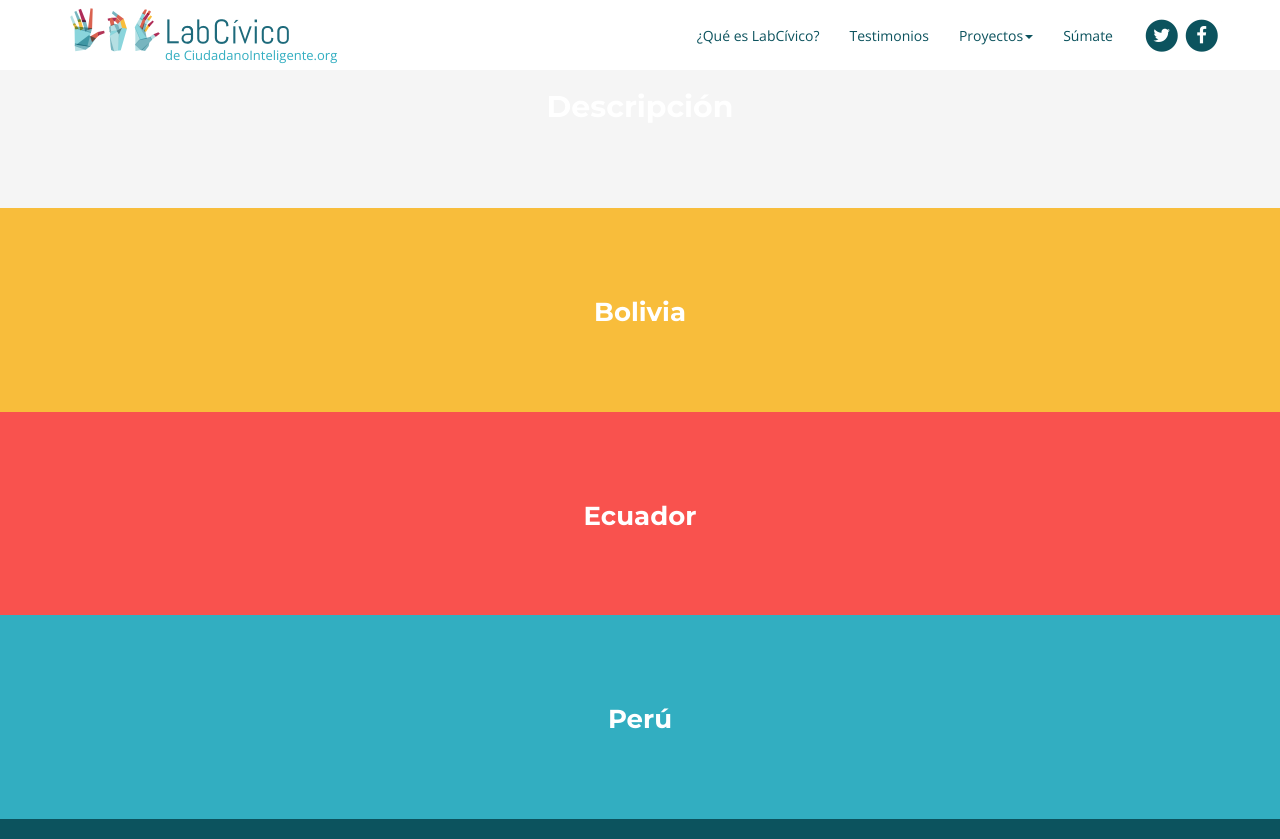
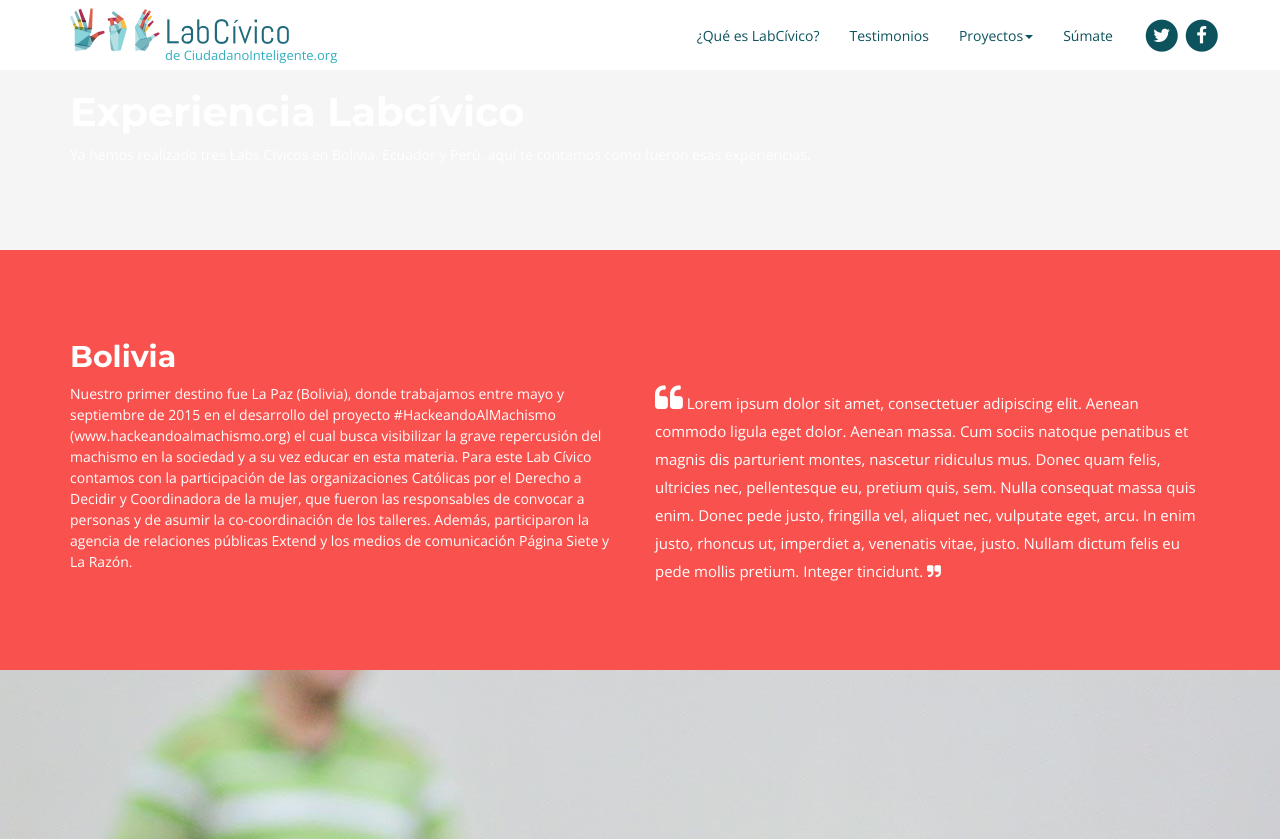
Before and after one commit to ciudadanointeligente/br.labcivico.org.github.io, a Jekyll site: the page built from testimonios.html, in a window 1280 px wide and 1400 px high. Shown: the top 839 px of the window. Built offline with Jekyll 4.4.1, drawn with Linux system fonts in a browser that asks for light colours; nearby versions of some CDN libraries; some of the changed text lies outside the part shown; grey boxes are pictures that could not be loaded.

Commit message:
Add content to experiencias

```diff
--- a/_sass/_base.scss
+++ b/_sass/_base.scss
@@ -178,18 +178,24 @@
 
 .container{
     background-color: transparent;
- }
+}
+
+.container-photo{
+    height: 400px;
+    overflow: hidden;
+    padding: 0;
+}
 
  .container-white{
     background-color:white;
- }
+}
 
  .container-grey{
     background-color:$grey-light;
     h3{
       color: $grey;
     }
- }
+}
 
  .container-yellow{
     background-color:$yellow;
@@ -213,11 +219,11 @@
       background-position-y:0px;
       min-height: 450px;
     }
- }
+}
 
  .container-magenta{
     background-color:$orange;
- }
+}
 
 /*HEADINGS*/
 h1{
--- a/que-es-labcivico.html
+++ b/que-es-labcivico.html
@@ -5,7 +5,7 @@
 	<div class="container">
 		<div class="row">
 			<div class="col-md-8">
-				<h2>¿Qué es LabCívico?</h2>
+				<h1>¿Qué es LabCívico?</h1>
 				<p>Lab Cívico es un proyecto de Fundación Ciudadano Inteligente en el que a través de talleres presenciales y a distancia podrás aprender metodologías para alcanzar un impacto social.</p>
 				<p>En estas instancias aprenderás a definir objetivos de incidencia, trabajar en redes de colaboración interdisciplinaria, utilizar las herramientas tecnológicas como un motor para el cambio y además aprenderás a crear estrategias comunicacionales para dar a conocer tus proyectos.</p>
 				<p>Hasta el momento se han desarrollado tres versiones de Lab Cívico en Bolivia, Perú y Ecuador.</p>
--- a/testimonios.html
+++ b/testimonios.html
@@ -3,24 +3,76 @@
 ---
 <section class="container-grey" id="about">
 	<div class="container">
-		<h2 class="text-center">Descripción</h2>
-	</div>
-</section>
-
-<section class="container-yellow" id="about">
-	<div class="container">
-		<h3 class="text-center">Bolivia</h2>
+		<h1>Experiencia Labcívico</h1>
+		<p>Ya hemos realizado tres Labs Cívicos en Bolivia, Ecuador y Perú, aquí te contamos cómo fueron esas experiencias.</p>
 	</div>
 </section>
 
 <section class="container-magenta" id="about">
 	<div class="container">
-		<h3 class="text-center">Ecuador</h2>
+		<div class="row">
+			<div class="col-md-12">
+				<h2>Bolivia</h2>
+			</div>
+		</div>
+		<div class="row">
+			<div class="col-md-6">
+				<p>Nuestro primer destino fue La Paz (Bolivia), donde trabajamos entre mayo y septiembre de 2015 en el desarrollo del proyecto #HackeandoAlMachismo (www.hackeandoalmachismo.org) el cual  busca visibilizar la grave repercusión del machismo en la sociedad y a su vez educar en esta materia. Para este Lab Cívico contamos con la participación de las organizaciones Católicas por el Derecho a Decidir y Coordinadora de la mujer, que fueron las responsables de convocar a personas y de asumir la co-coordinación de los talleres. Además, participaron la agencia de relaciones públicas Extend y los medios de comunicación Página Siete y La Razón.</p>
+			</div>
+			<div class="col-md-6">
+				<p class="quote"><i class="fa fa-quote-left fa-2x"></i>
+				Lorem ipsum dolor sit amet, consectetuer adipiscing elit. Aenean commodo ligula eget dolor. Aenean massa. Cum sociis natoque penatibus et magnis dis parturient montes, nascetur ridiculus mus. Donec quam felis, ultricies nec, pellentesque eu, pretium quis, sem. Nulla consequat massa quis enim. Donec pede justo, fringilla vel, aliquet nec, vulputate eget, arcu. In enim justo, rhoncus ut, imperdiet a, venenatis vitae, justo. Nullam dictum felis eu pede mollis pretium. Integer tincidunt. <i class="fa fa-quote-right"></i></p>
+			</div>
+		</div>
 	</div>
+</section>
+
+<section class="container-photo" id="about">
+	<img src="img/01.jpg">
+</section>
+
+<section class="container-yellow" id="about">
+	<div class="container">
+		<div class="row">
+			<div class="col-md-12">
+				<h2>Ecuador</h2>
+			</div>
+		</div>
+		<div class="row">
+			<div class="col-md-6">
+				<p>Nuestra segunda experiencia ocurrió en Quito (Ecuador), donde fruto del trabajo entre agosto y noviembre nace ReciVeci de mano de RENAREC - Red Nacional de Recicladores de Ecuador, Iniciativa Regional para el Reciclaje Inclusivo, Comité Pro Mejoras Barrio Barahona, Software Evolutivo y Colibrí Comunicaciones. Este proyecto busca generar una cultura de reciclaje por medio de un vínculo humano entre el reciclador(a) y el ciudadano(a) consciente, que estimule el acto de reciclar en los barrios de la ciudad de Quito. En su etapa inicial, ReciVeci será implementado en el sector La Carolina.</p>
+			</div>
+			<div class="col-md-6">
+				<p class="quote"><i class="fa fa-quote-left fa-2x"></i>
+				Lorem ipsum dolor sit amet, consectetuer adipiscing elit. Aenean commodo ligula eget dolor. Aenean massa. Cum sociis natoque penatibus et magnis dis parturient montes, nascetur ridiculus mus. Donec quam felis, ultricies nec, pellentesque eu, pretium quis, sem. Nulla consequat massa quis enim. Donec pede justo, fringilla vel, aliquet nec, vulputate eget, arcu. In enim justo, rhoncus ut, imperdiet a, venenatis vitae, justo. Nullam dictum felis eu pede mollis pretium. Integer tincidunt. <i class="fa fa-quote-right"></i></p>
+			</div>
+		</div>
+	</div>
+</section>
+
+<section class="container-photo" id="about">
+	<img src="img/01.jpg">
 </section>
 
 <section class="container-blue" id="about">
 	<div class="container">
-		<h3 class="text-center">Perú</h2>
+		<div class="row">
+			<div class="col-md-12">
+				<h2>Perú</h2>
+			</div>
+		</div>
+		<div class="row">
+			<div class="col-md-6">
+				<p>Nuestro tercer Lab Cívico se desarrolló en Lima (Perú). A finales de noviembre trabajamos en conjunto con la Asociación Civil Transparencia, Ojo Público, Convoca.pe, Empodera.pe y activistas individuales para desarrollar una línea estrategica con el objetivo de impulsar una cultura de transparencia en las próximas elecciones en Perú. En esta oportunidad, a diferencia de los casos de Bolivia y Ecuador, se decidió trabajar en los aspectos estratégicos y acciones de coordinación conjunta, más que en el desarrollo de un producto o proyecto en particular. </p>
+			</div>
+			<div class="col-md-6">
+				<p class="quote"><i class="fa fa-quote-left fa-2x"></i>
+				Lorem ipsum dolor sit amet, consectetuer adipiscing elit. Aenean commodo ligula eget dolor. Aenean massa. Cum sociis natoque penatibus et magnis dis parturient montes, nascetur ridiculus mus. Donec quam felis, ultricies nec, pellentesque eu, pretium quis, sem. Nulla consequat massa quis enim. Donec pede justo, fringilla vel, aliquet nec, vulputate eget, arcu. In enim justo, rhoncus ut, imperdiet a, venenatis vitae, justo. Nullam dictum felis eu pede mollis pretium. Integer tincidunt. <i class="fa fa-quote-right"></i></p>
+			</div>
+		</div>
 	</div>
 </section>
+
+<section class="container-photo" id="about">
+	<img src="img/01.jpg">
+</section>
```
Also changed, not shown: other parts of que-es-labcivico.html (+2 -2 lines).
